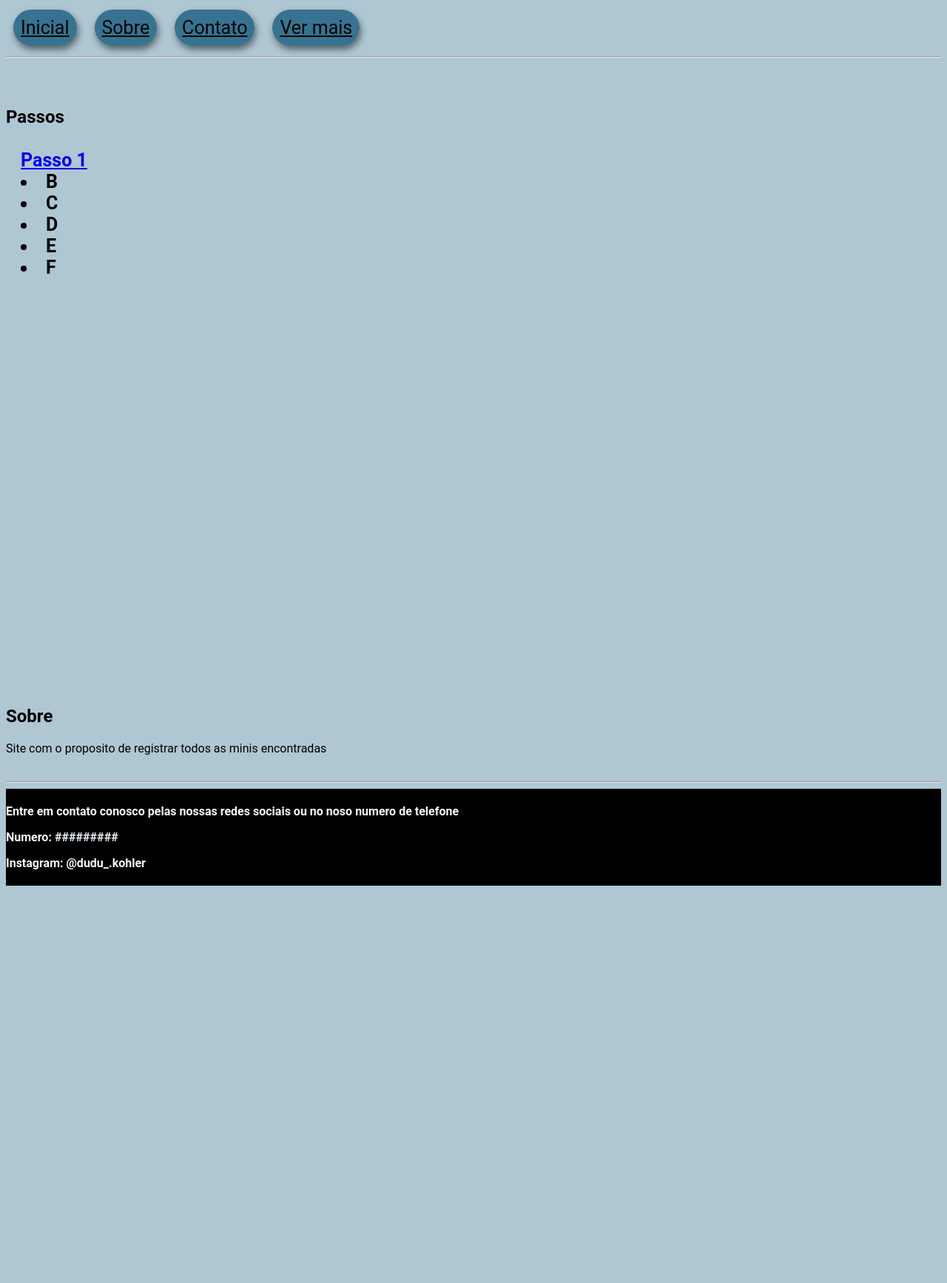
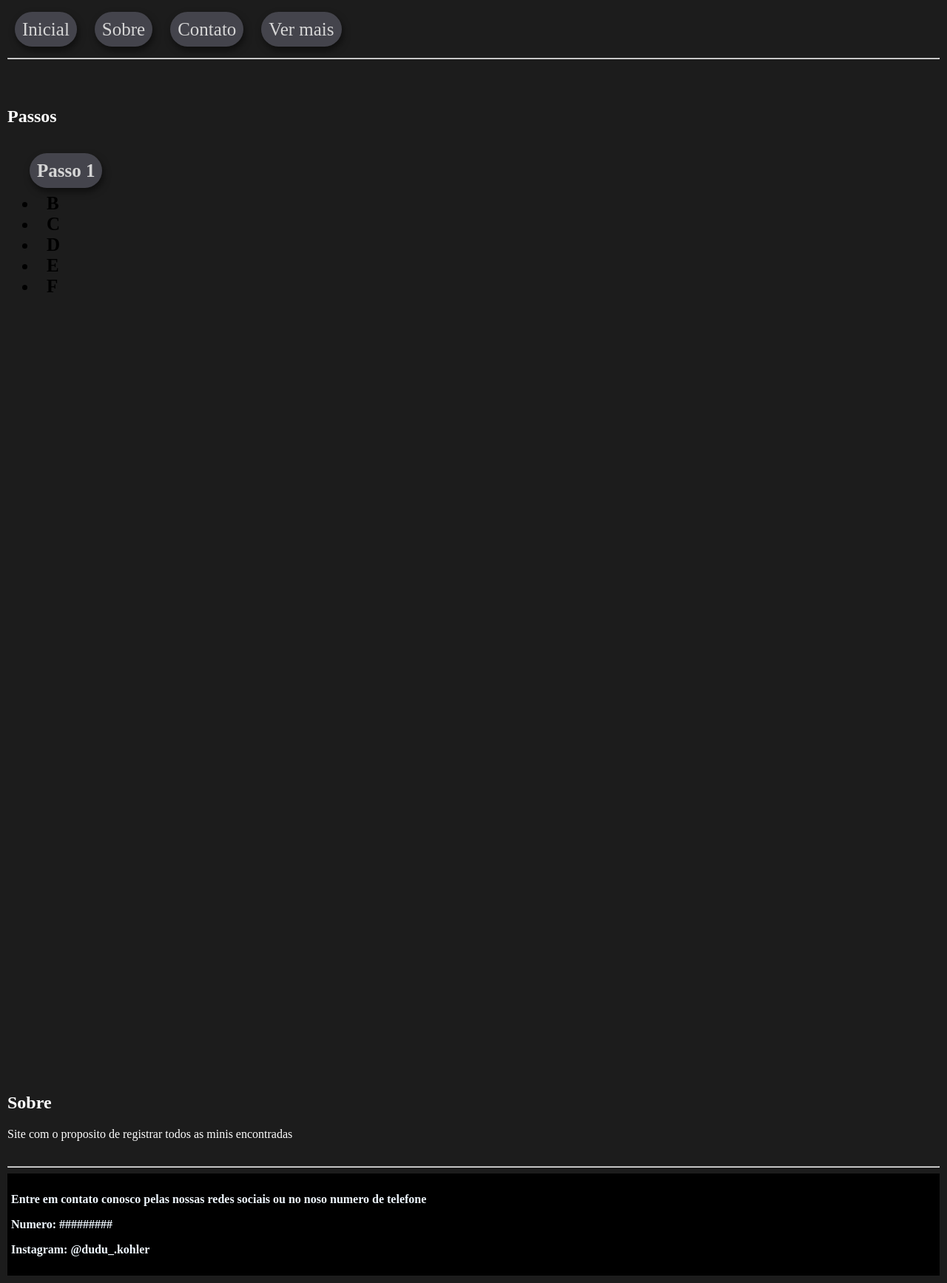
Before and after one commit to dudu-kohler/moduloD, a PHP site: page /pag1.html in a window 1280 px wide. Shown: the whole page at 74% size. Before the commit the page ends 1197 px from the top, so only its background shows below. Run offline with PHP 8.4, Linux system fonts and the light colour scheme.

Commit message:
Update style.css

```diff
--- a/HTML/style.css
+++ b/HTML/style.css
@@ -1,79 +1,120 @@
+
 body {
-    background-color: rgba(141, 176, 192, 0.699);
-    font-family: 'Roboto', sans-serif;
-    color: black;
+    margin: 10px;
+    font-family: 'Merriweather', serif;
+    background-color: #1C1C1C;
+    color: white;
+}
+
+
+a {
+    background-color: #44444C;
+    margin: 10px;
+    padding: 10px;
+    color: #D6D6D6;
+    box-shadow: 2px 5px 10px rgba(0, 0, 0, 0.5);
+    border-radius: 60px;
+    font-size: 25px;
+    font-family: 'Merriweather', serif;
+    line-height: 60px;
+    text-align: center;
+    text-decoration: none;
+    display: row;
+    transition: background-color 0.3s ease, transform 0.2s ease, color 0.3s ease;
+}
+
+
+a:hover {
+    background-color: #6a6a73;
+    transform: scale(1.05);
+    color: white;
+}
+
+
+#menu a,
+#menuPag4 a,
+#MenuPag2 a {
+    font-size: 25px;
+    line-height: 60px;
+    text-align: center;
 
 }
 
-/*
-    <img src="https://universohotwheels.com.br/wp-content/uploads/2024/05/1000110764-scaled.jpg" alt="">
-            <img src="1.png" alt="">
-            <img src="https://http2.mlstatic.com/D_NQ_NP_704370-MLB80491227002_112024-O.webp" alt="">
-            <img src="https://http2.mlstatic.com/D_NQ_NP_905334-MLA81747771760_012025-O.webp" alt="">
-            <img src="2.png" alt="">
-*/
 
-#menu a {
-
-    margin: 10px;
-    padding: 10px;
-    color: black;
-    box-shadow: 2px 5px 10px rgba(0, 0, 0, 0.5);
-    background-color: rgba(4, 80, 116, 0.699);
-    border-radius: 60px;
-    font-size: 25px;
-    font-family: 'Roboto', sans-serif;
-    line-height: 60px;
-    text-align: center;
-
-
-
-
+#Contato {
+    padding: 5px;
+    display: row;
+    background-color: black;
+    color: aliceblue;
 }
 
-#Contato {
-    display: flex;
-    background-color: black;
-    color: aliceblue;
-
+#Inicial ad{
+line-height: 1000px;
+margin: 10px;
 }
 
 #Inicial h3 {
-
-    display: row;
     padding: 10px;
     color: black;
     border-radius: 60px;
     font-size: 25px;
-    font-family: 'Roboto', sans-serif;
+    font-family: 'Merriweather', serif;
     margin: 10px;
-
-}
-#Inicial ad {
-
-    margin: 10px;
-    line-height: 500px;
-
 }
 
-#Achadas img{
+
+#Inicial button {
+    background-color: #44444C;
+    margin: 10px;
+    padding: 10px;
+    color: #D6D6D6;
+    box-shadow: 2px 5px 10px rgba(0, 0, 0, 0.5);
+    border-radius: 60px;
+    font-size: 25px;
+    font-family: 'Merriweather', serif;
+    line-height: 60px;
+    text-align: center;
+    border: none;
+    cursor: pointer;
+    transition: background-color 0.3s ease, transform 0.2s ease;
+}
+
+
+#Inicial button:hover {
+    background-color: #6a6a73;
+    color: white;
+    transform: scale(1.05);
+}
+
+
+#Achadas img {
     display: row;
     margin: 20px;
-    height:  200px;
+    height: 200px;
     border-radius: 15px;
-
 }
 
-#MenuPag2 a {
-    margin: 10px;
-    padding: 13px;
-    color: black;
-    box-shadow: 2px 5px 10px rgba(0, 0, 0, 0.5);
-    background-color: rgba(4, 80, 116, 0.699);
-    border-radius: 60px;
-    font-size: 25px;
-    font-family: 'Roboto', sans-serif;
-    line-height: 60px;
+
+table {
+    width: 100%;
+    border-collapse: collapse;
+}
+
+th, td {
+    border: 1px solid white;
+    padding: 10px;
     text-align: center;
+}
 
+th {
+    background-color: #44444C;
+    color: white;
 }
+
+tr:nth-child(even) {
+    background-color: #6a6a73;
+}
+
+tr:hover {
+    background-color: #888;
+}
```
